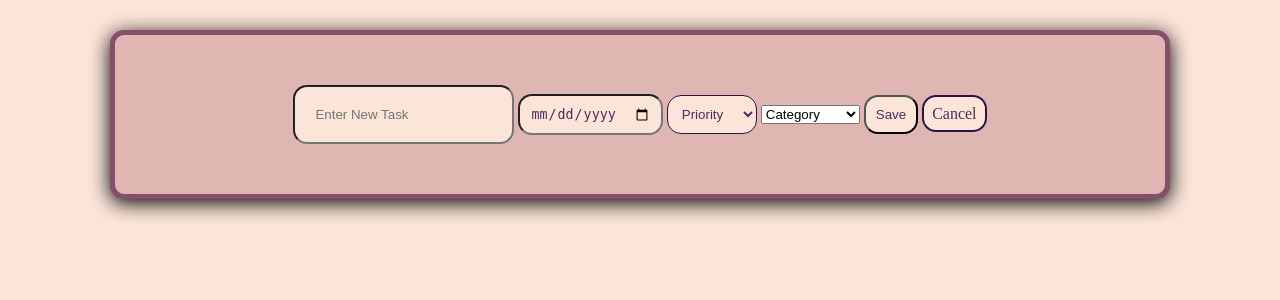
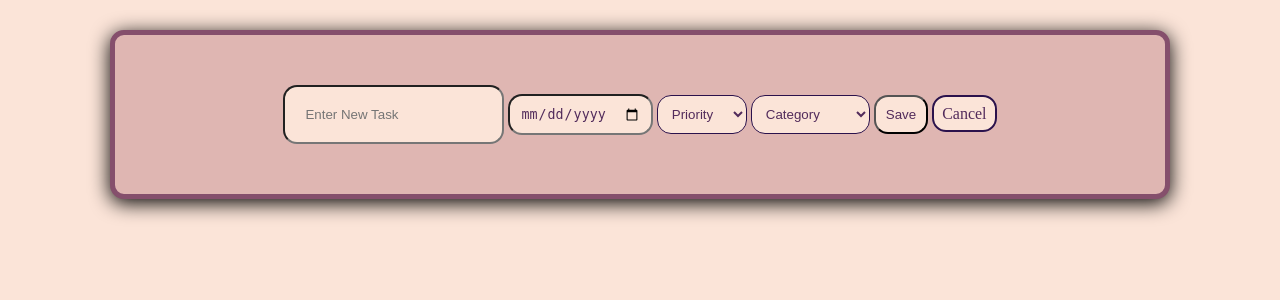
Before and after one commit to jingyi8282/Mini-IT-Project, a Flask app: template templates/edit.html in a window 1280 px wide. Shown: the part 55-355 px from the top of the page. Run offline with Flask 3, Linux system fonts and the light colour scheme; the template is opened without the code that fills it, so the values that code supplies are empty.

Commit message:
created css style for category feature in edit file

```diff
--- a/static/edit.css
+++ b/static/edit.css
@@ -61,3 +61,12 @@ input{
     text-decoration: none;
     cursor: pointer;
 }
+
+.category{
+    border-radius: 14px;
+    border-color: #2B124C;
+    background-color: #fbe4d8;
+    color: #522b5b;
+    padding: 10px;
+    cursor: pointer;
+}
```
